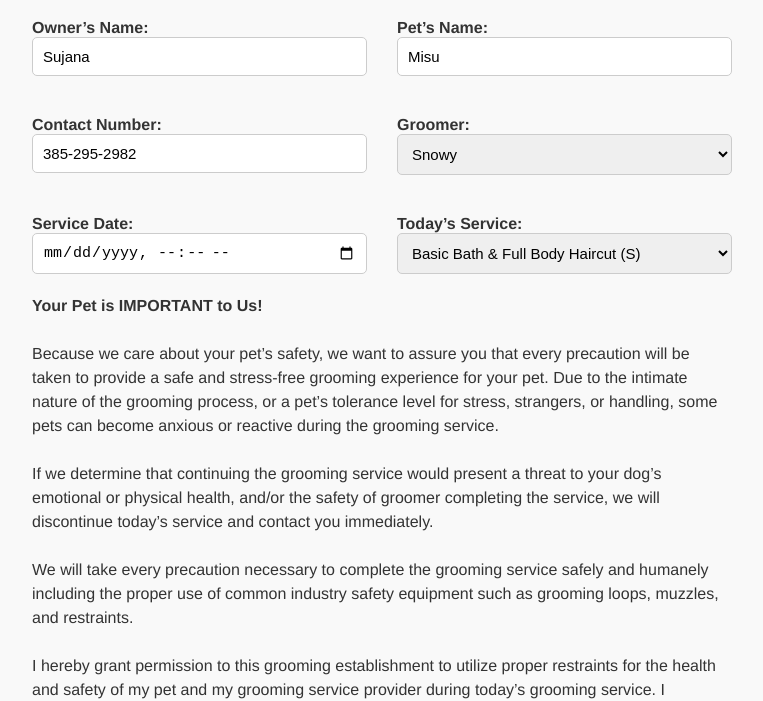
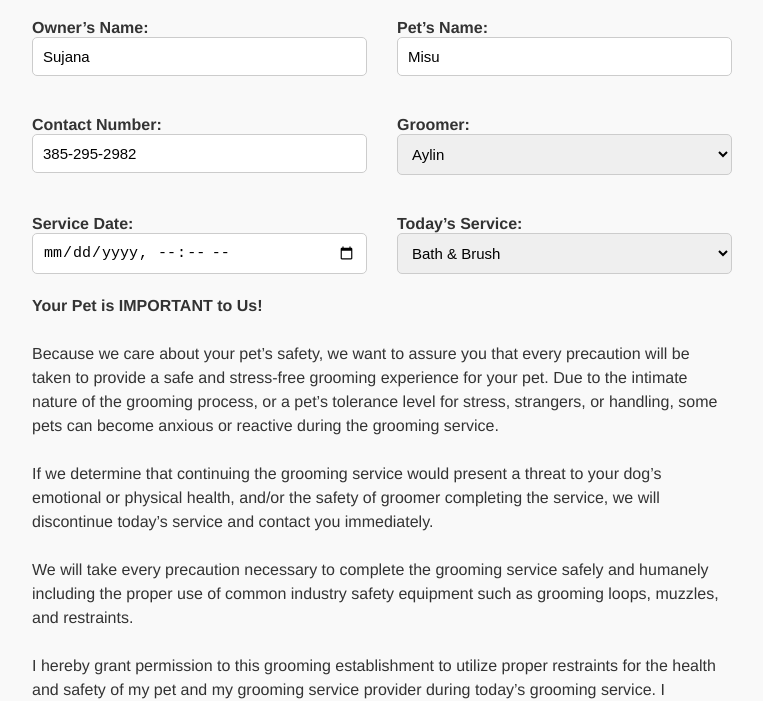
Before and after one commit to Jessie080511/furever, a plain HTML site: page index.html in a window 1280 px wide. Shown: the part 99-800 px from the top of the page, without its empty margins (258-1021 px from the left). Drawn offline with nearby package versions, Linux system fonts and the light colour scheme.

Commit message:
index.html

```diff
--- a/index.html
+++ b/index.html
@@ -103,9 +103,12 @@
         <div class="field">
             <label>Groomer:</label>
             <select id="groomer">
+                <option>Aylin</option>
+                <option>Lillian</option>
+                <option>Kay</option>
+                <option>Cathy</option>
+                <option>Stefani</option>
                 <option>Snowy</option>
-                <option>Kelly</option>
-                <option>David</option>
             </select>
         </div>
     </div>
@@ -118,9 +121,14 @@
         <div class="field">
             <label>Today’s Service:</label>
             <select id="service">
-                <option>Basic Bath & Full Body Haircut (S)</option>
-                <option>Nail Trim & Ear Cleaning</option>
-                <option>Teeth Brushing & Deshedding</option>
+                <option>Bath & Brush</option>
+                <option>Bath & Face Trim</option>
+                <option>Bath & Full Body Haircut</option>
+                <option>Stand Alone - Teeth Brushing</option>
+                <option>Stand Alone - Nail Filing</option>
+                <option>Stand Alone - Ear Cleaning</option>
+                <option>Stand Alone - Sanitary Trim</option>
+                <option>Stand Alone - Pawpad Trim</option>
             </select>
         </div>
     </div>
```
